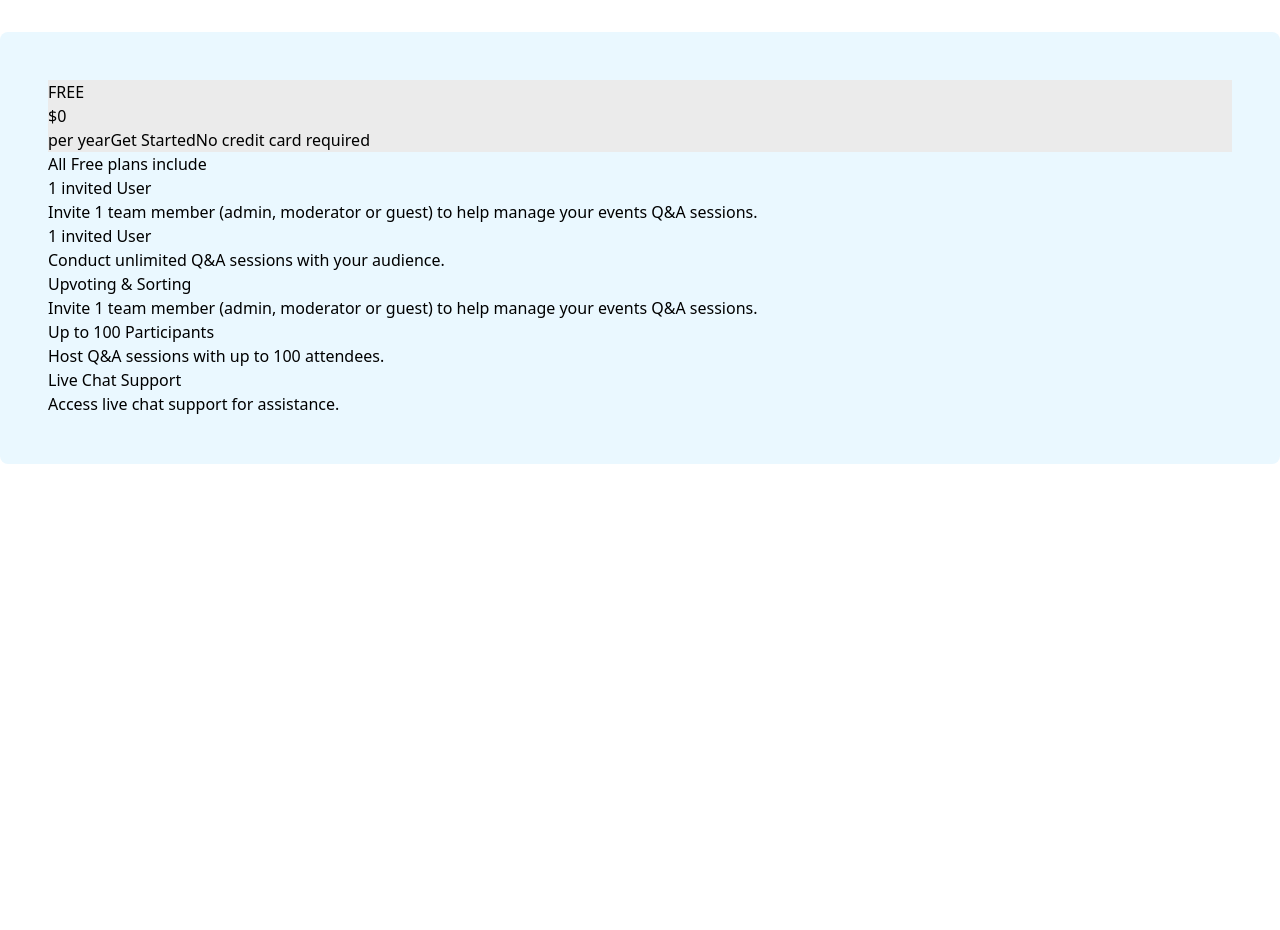
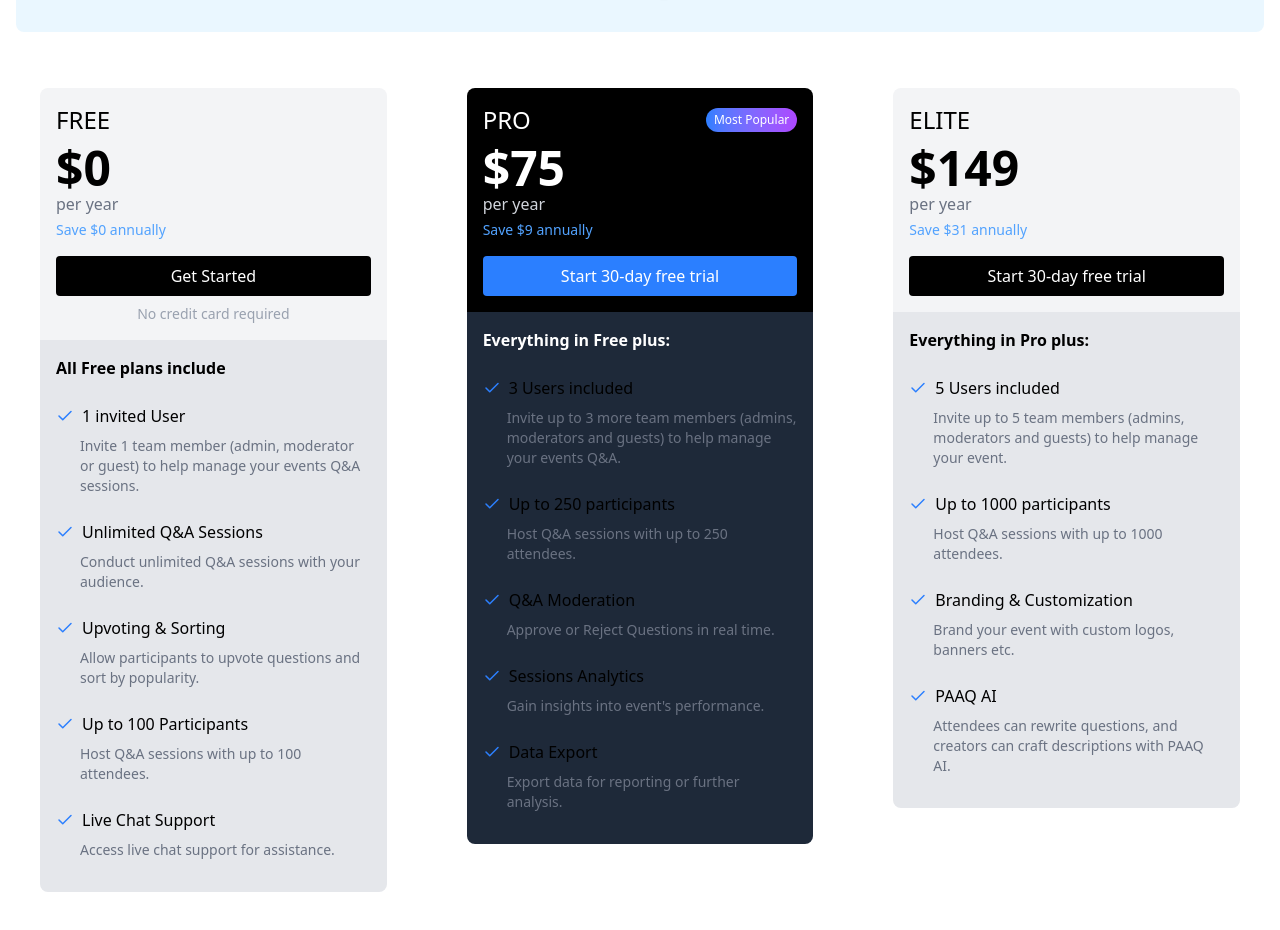
Before and after one commit to fabusuyi-deborah/Test-website, a React (Vite) app: page / in a window 1280 px wide. Shown: the part 4159-5089 px from the top of the page. Before the commit the page ends 4623 px from the top, so only its background shows below. Built offline with nearby package versions, Linux system fonts and the light colour scheme.

Commit message:
built the pricing card and made the toogle button active

```diff
--- a/package.json
+++ b/package.json
@@ -12,6 +12,7 @@
   },
   "dependencies": {
     "@tailwindcss/vite": "^4.1.5",
+    "lucide-react": "^0.509.0",
     "react": "^19.0.0",
     "react-dom": "^19.0.0",
     "tailwindcss": "^4.1.5"
--- a/src/App.jsx
+++ b/src/App.jsx
@@ -6,7 +6,7 @@ import Sect3 from './components/Sect3.jsx';
 import Sect4 from './components/Sect4.jsx';
 import Sect5 from './components/Sect5.jsx';
 import Pricing from './components/Pricing.jsx';
-import  Plans from './components/Plans.jsx';
+// import  Plans from './components/Plans.jsx';
 
 const App = () => {
   return (
@@ -18,7 +18,6 @@ const App = () => {
       <Sect4 />
       <Sect5 />
       <Pricing />
-      <Plans />
       </div>
   );
 }
--- a/src/components/Plans.jsx
+++ b/src/components/Plans.jsx
@@ -1,73 +1,189 @@
-import React from 'react'
+import React from 'react';
+import { Check } from 'lucide-react';
 
-const Plans = () => {
+const PlanFeature = ({ text, description }) => (
+  <div className="mb-4">
+    <div className="flex items-center gap-2 py-2">
+      <Check size={18} className="text-blue-500 flex-shrink-0" />
+      <p className="font-medium">{text}</p>
+    </div>
+    <p className="pl-6 text-gray-500 text-sm">{description}</p>
+  </div>
+);
+
+const PricingCard = ({
+  title,
+  monthlyPrice,
+  annualPrice,
+  isAnnual,
+  buttonText,
+  buttonClass,
+  subtext,
+  bgColor,
+  textColor,
+  headerText,
+  features,
+  popular
+}) => {
+  // Display different price based on billing cycle
+  const displayPrice = isAnnual ? annualPrice : monthlyPrice;
+  const displayPeriod = isAnnual ? 'per year' : 'per month';
+
+  // Calculate savings text if annual pricing is selected
+  const savingsText = isAnnual ? `Save $${(monthlyPrice * 12 - annualPrice).toFixed(0)} annually` : '';
+
   return (
-    <div>
-      <section>
-        <div>
-          <div className='rounded-lg bg-[#EAF8FF] p-4 md:p-8 lg:p-12'>
-            <div className='bg-[#EBEBEB]'>
-              <p>FREE</p>
-              <p>$0</p>
-              <span>per year</span>
-              <button>Get Started</button>
-              <span>No credit card required</span>
-            </div>
-            <div>
-              <p>All Free plans include</p>
-              <div>
-                <p>
-                  <img src="" alt="" />
-                  1 invited User
-                </p>
-                <p>
-                Invite 1 team member (admin, moderator or guest) to help manage your events Q&A sessions.
-                </p>
-              </div>
-              <div>
-                <p>
-                  <img src="" alt="" />
-                  1 invited User
-                </p>
-                <p>
-                Conduct unlimited Q&A sessions with your audience.
-                </p>
-              </div>
-              <div>
-                <p>
-                  <img src="" alt="" />
-                  Upvoting & Sorting
-                </p>
-                <p>
-                Invite 1 team member (admin, moderator or guest) to help manage your events Q&A sessions.
-                </p>
-              </div>
-              <div>
-                <p>
-                  <img src="" alt="" />
-                  Up to 100 Participants
-                </p>
-                <p>
-                Host Q&A sessions with up to 100 attendees.
-                </p>
-              </div>
-              <div>
-                <p>
-                  <img src="" alt="" />
-                  Live Chat Support
-                </p>
-                <p>
-                Access live chat support for assistance.
-                </p>
-                </div>
-          </div>
-          </div>
+    <div className="p-4 md:p-6">
+      <div className={`${bgColor} p-4 rounded-t-lg`}>
+        <div className="flex justify-between items-center">
+          <p className={`text-2xl font-medium ${textColor}`}>{title}</p>
+          {popular && (
+            <span className="bg-gradient-to-r from-blue-500 to-purple-500 text-white text-xs px-2 py-1 rounded-full">
+              Most Popular
+            </span>
+          )}
+        </div>
+        <p className={`font-bold text-5xl mt-2 ${textColor}`}>${displayPrice}</p>
+        <p className={`${textColor === 'text-white' ? 'text-gray-300' : 'text-gray-500'}`}>{displayPeriod}</p>
+        {savingsText && <p className="text-blue-400 text-sm mt-1">{savingsText}</p>}
+        <button className={`${buttonClass} px-4 py-2 rounded w-full mt-4 font-medium`}>
+          {buttonText}
+        </button>
+        {subtext && <p className="text-center text-gray-400 text-sm mt-2">{subtext}</p>}
+      </div>
 
+      <div className={`${bgColor === 'bg-black' ? 'bg-gray-800' : 'bg-gray-200'} p-4 rounded-b-lg`}>
+        <p className={`font-bold mb-4 ${textColor}`}>{headerText}</p>
 
-          </div>
-      </section>
+        {features.map((feature, index) => (
+          <PlanFeature
+            key={index}
+            text={feature.text}
+            description={feature.description}
+          />
+        ))}
+      </div>
     </div>
-  )
-}
+  );
+};
 
-export default Plans
+// Modified Plans component that accepts isAnnual prop
+const Plans = ({ isAnnual = true }) => {
+  const freeFeatures = [
+    {
+      text: "1 invited User",
+      description: "Invite 1 team member (admin, moderator or guest) to help manage your events Q&A sessions."
+    },
+    {
+      text: "Unlimited Q&A Sessions",
+      description: "Conduct unlimited Q&A sessions with your audience."
+    },
+    {
+      text: "Upvoting & Sorting",
+      description: "Allow participants to upvote questions and sort by popularity."
+    },
+    {
+      text: "Up to 100 Participants",
+      description: "Host Q&A sessions with up to 100 attendees."
+    },
+    {
+      text: "Live Chat Support",
+      description: "Access live chat support for assistance."
+    }
+  ];
+
+  const proFeatures = [
+    {
+      text: "3 Users included",
+      description: "Invite up to 3 more team members (admins, moderators and guests) to help manage your events Q&A."
+    },
+    {
+      text: "Up to 250 participants",
+      description: "Host Q&A sessions with up to 250 attendees."
+    },
+    {
+      text: "Q&A Moderation",
+      description: "Approve or Reject Questions in real time."
+    },
+    {
+      text: "Sessions Analytics",
+      description: "Gain insights into event's performance."
+    },
+    {
+      text: "Data Export",
+      description: "Export data for reporting or further analysis."
+    }
+  ];
+
+  const eliteFeatures = [
+    {
+      text: "5 Users included",
+      description: "Invite up to 5 team members (admins, moderators and guests) to help manage your event."
+    },
+    {
+      text: "Up to 1000 participants",
+      description: "Host Q&A sessions with up to 1000 attendees."
+    },
+    {
+      text: "Branding & Customization",
+      description: "Brand your event with custom logos, banners etc."
+    },
+    {
+      text: "PAAQ AI",
+      description: "Attendees can rewrite questions, and creators can craft descriptions with PAAQ AI."
+    }
+  ];
+
+  return (
+    <div className="container mx-auto py-8">
+      <div className="grid grid-cols-1 md:grid-cols-3 gap-8">
+        <PricingCard
+          title="FREE"
+          monthlyPrice="0"
+          annualPrice="0"
+          isAnnual={isAnnual}
+          buttonText="Get Started"
+          buttonClass="bg-black text-white"
+          subtext="No credit card required"
+          bgColor="bg-gray-100"
+          textColor="text-black"
+          headerText="All Free plans include"
+          features={freeFeatures}
+          popular={false}
+        />
+
+        <PricingCard
+          title="PRO"
+          monthlyPrice="7"
+          annualPrice="75"
+          isAnnual={isAnnual}
+          buttonText="Start 30-day free trial"
+          buttonClass="bg-blue-500 text-white"
+          subtext=""
+          bgColor="bg-black"
+          textColor="text-white"
+          headerText="Everything in Free plus:"
+          features={proFeatures}
+          popular={true}
+        />
+
+        <PricingCard
+          title="ELITE"
+          monthlyPrice="15"
+          annualPrice="149"
+          isAnnual={isAnnual}
+          buttonText="Start 30-day free trial"
+          buttonClass="bg-black text-white"
+          subtext=""
+          bgColor="bg-gray-100"
+          textColor="text-black"
+          headerText="Everything in Pro plus:"
+          features={eliteFeatures}
+          popular={false}
+        />
+      </div>
+    </div>
+  );
+};
+
+export default Plans;
--- a/src/components/Pricing.jsx
+++ b/src/components/Pricing.jsx
@@ -1,10 +1,11 @@
 import React from 'react'
 import { useState } from 'react'
 import PaaQ from '../assets/PaaQ.png'
+import Plans from './Plans.jsx'
 
 
 const Pricing = () => {
-  const [isAnnual, setIsAnnual] = useState(false);
+  const [isAnnual, setIsAnnual] = useState(true); // State to toggle between monthly and annual billing
 
   const toggleBilling = () => {
     setIsAnnual(!isAnnual);
@@ -12,15 +13,15 @@ const Pricing = () => {
 
     return (
       <div>
-        <section className='py-8 px-4 md:py-8 lg:mx-auto '>
-          <div className='text-center bg-[#EAF7FF] rounded-lg m-4'>
+        <section className='py-8 px-4 md:py-8 lg:mx-auto m-4 '>
+          <div className='text-center bg-[#EAF7FF] rounded-lg p-4'>
             <div className='justify-center items-center flex flex-col pt-4'>
               <img src={PaaQ} alt="" />
             </div>
-            <h3 className='pt-4 text-[#181F1F]'>PRICING $ PLANS</h3>
+            <h3 className='pt-4 text-[#181F1F] font-medium'>PRICING $ PLANS</h3>
             <h2 className='pt-4 font-bold text-4xl '>Explore and choose the perfect plan for your needs.</h2>
 
-            <div className="flex items-center justify-center space-x-4 mt-4">
+            <div className="flex items-center justify-center space-x-4 m-4">
               <span className={`text-sm font-medium ${!isAnnual ? 'text-blue-600' : 'text-gray-500'}`}>
                 Monthly
               </span>
@@ -50,6 +51,8 @@ const Pricing = () => {
 
           </div>
 
+          <Plans isAnnual={isAnnual} />
+
         </section>
       </div>
     )
```
Also changed, not shown: src/assets/checkmark.png (renamed from src/assets/Table cell/checkmark-circle-02.png), 1 other file (tests, documents, lock files or other folders).
